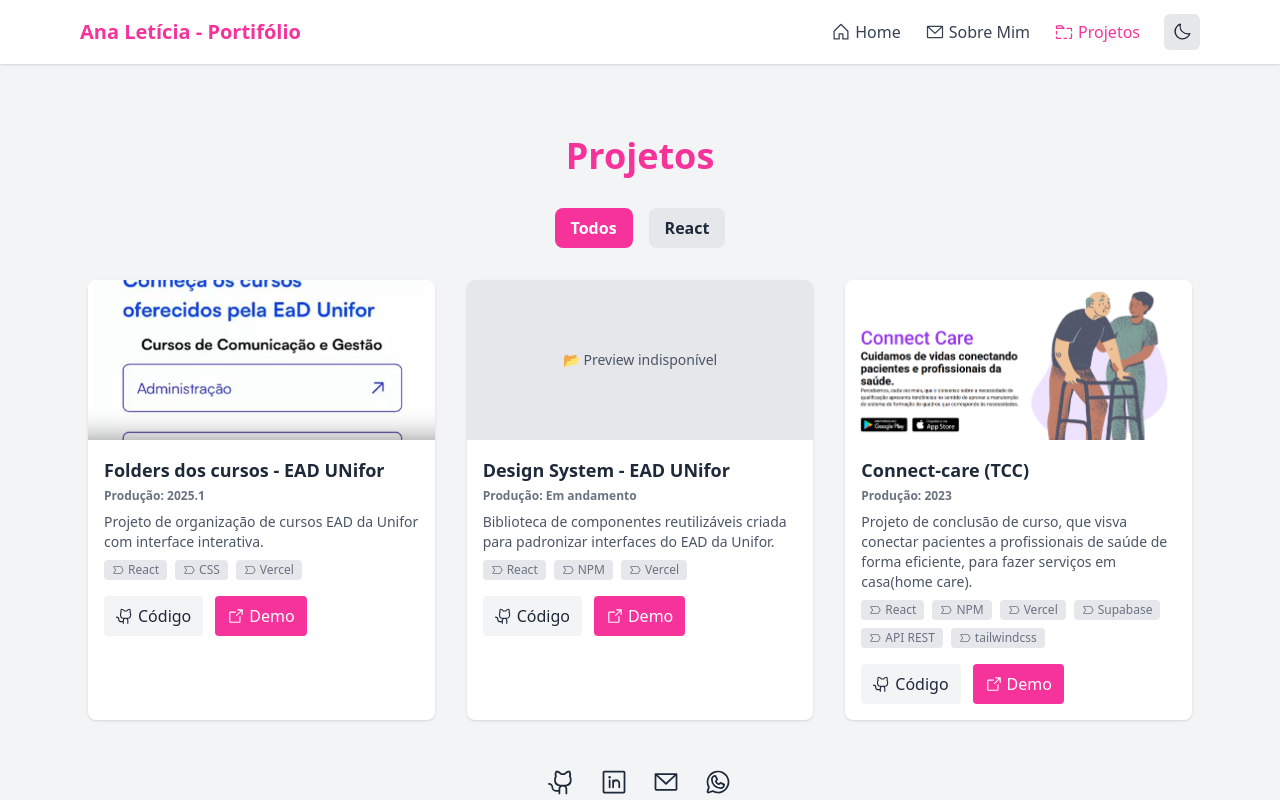
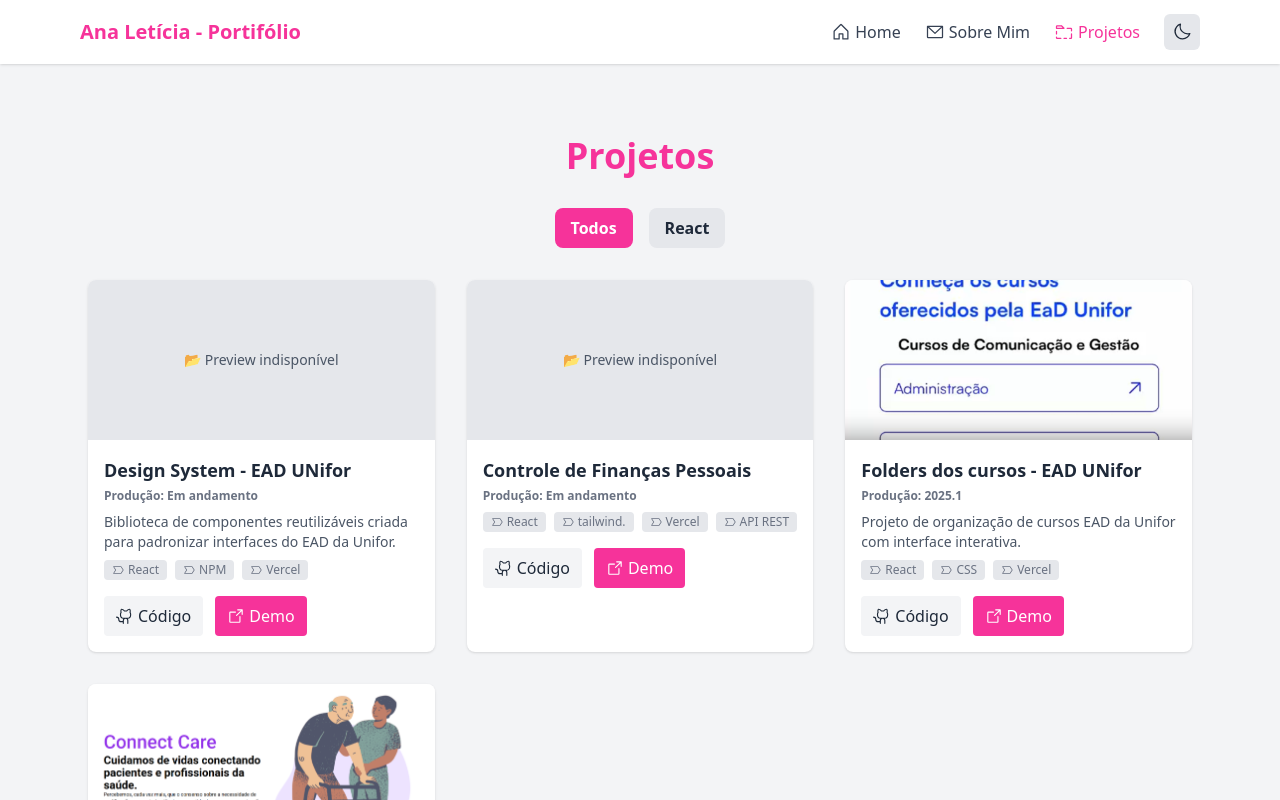
Before and after one commit to Aanastc/ana_leticia.ac__portifolio, a React (Vite) app: page /projetos in a window 1280 px wide. Shown: the top 800 px of the page. Built offline with nearby package versions, Linux system fonts and the light colour scheme.

Commit message:
acrescentando o projeto financeiro

```diff
--- a/src/Pages/Home.jsx
+++ b/src/Pages/Home.jsx
@@ -27,12 +27,12 @@ export default function Home() {
 					Veja meus projetos <ArrowRightIcon size={20} />
 				</Link>
 
-				<a
+				{/* <a
 					href={CurriculoPDF}
 					download="AnaLeticia_CV.pdf"
 					className="px-6 py-3 bg-gray-200 dark:bg-gray-800 text-gray-800 dark:text-gray-200 font-semibold rounded-lg shadow hover:bg-gray-300 dark:hover:bg-gray-700 transition-transform duration-300 hover:scale-105 flex items-center gap-2">
 					Baixar Currículo <FileArrowDownIcon size={20} />
-				</a>
+				</a> */}
 			</div>
 
 			<div className="flex gap-6 text-gray-600 dark:text-gray-300">
--- a/src/Pages/Projetos.jsx
+++ b/src/Pages/Projetos.jsx
@@ -9,18 +9,6 @@ import Folders_ead from "../assets/imgs/folders_ead.png";
 import Connect_care from "../assets/imgs/connect_care.png";
 
 const projetos = [
-	{
-		id: 2,
-		titulo: "Folders dos cursos - EAD UNifor",
-		descricao:
-			"Projeto de organização de cursos EAD da Unifor com interface interativa.",
-		tecnologias: ["React", "CSS", "Vercel"],
-		categoria: "React",
-		github: "https://github.com/Aanastc/FeiraDasProfi.git",
-		demo: "https://feira-das-profi.vercel.app/",
-		image: Folders_ead,
-		producao: "2025.1",
-	},
 	{
 		id: 1,
 		titulo: "Design System - EAD UNifor",
@@ -34,7 +22,30 @@ const projetos = [
 		producao: "Em andamento",
 	},
 	{
+		id: 2,
+		titulo: "Controle de Finanças Pessoais",
+		descricao: "",
+		tecnologias: ["React", "tailwind.", "Vercel", "API REST"],
+		categoria: "React",
+		github: "https://github.com/Aanastc/financeiro.git",
+		demo: "https://vercel.com/ana-leticias-projects-198dfb27/financeiro/7mfVTE3GsnhJfAjLKJD6uuFYdaTR",
+		// image: DesignSystem_ead,
+		producao: "Em andamento",
+	},
+	{
 		id: 3,
+		titulo: "Folders dos cursos - EAD UNifor",
+		descricao:
+			"Projeto de organização de cursos EAD da Unifor com interface interativa.",
+		tecnologias: ["React", "CSS", "Vercel"],
+		categoria: "React",
+		github: "https://github.com/Aanastc/FeiraDasProfi.git",
+		demo: "https://feira-das-profi.vercel.app/",
+		image: Folders_ead,
+		producao: "2025.1",
+	},
+	{
+		id: 4,
 		titulo: "Connect-care (TCC)",
 		descricao:
 			"Projeto de conclusão de curso, que visva conectar pacientes a profissionais de saúde de forma eficiente, para fazer serviços em casa(home care).",
```
